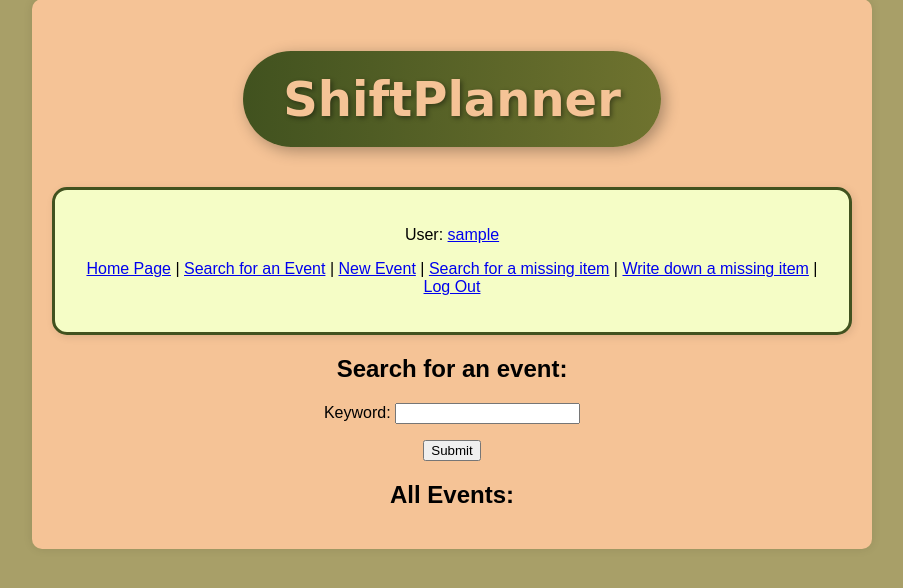
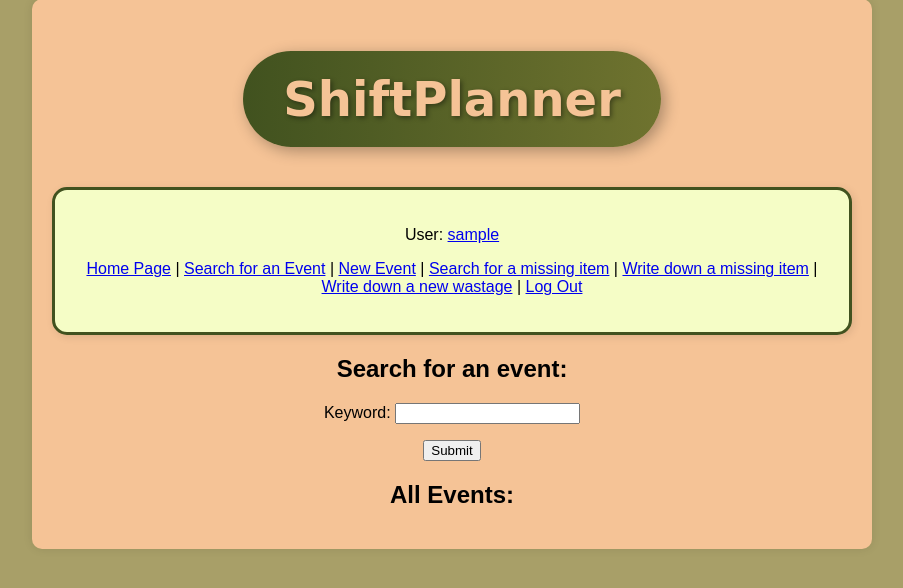
Before and after one commit to petrovaana/ShiftPlanner, a Flask app: page /find_item in a window 1280 px wide. Shown: the part 126-714 px from the top of the page, without its empty margins (188-1091 px from the left). Run offline with Flask 3, Linux system fonts and the light colour scheme; the visitor is signed in with stand-in values (Sample User, id 1); data that the repository does not hold is empty.

Commit message:
Wastage added layout.html
Added a link for wastage logging.

```diff
--- a/templates/layout.html
+++ b/templates/layout.html
@@ -24,6 +24,7 @@
                     <a href="/new_item">New Event</a> |
                     <a href="/find_missing">Search for a missing item</a> |
                     <a href="/new_missing">Write down a missing item</a> |
+                    <a href="/new_wastage">Write down a new wastage</a> |
                     <a href="/logout">Log Out</a>
                 {% else %}
                     <a href="/login">Log In</a> |
```
